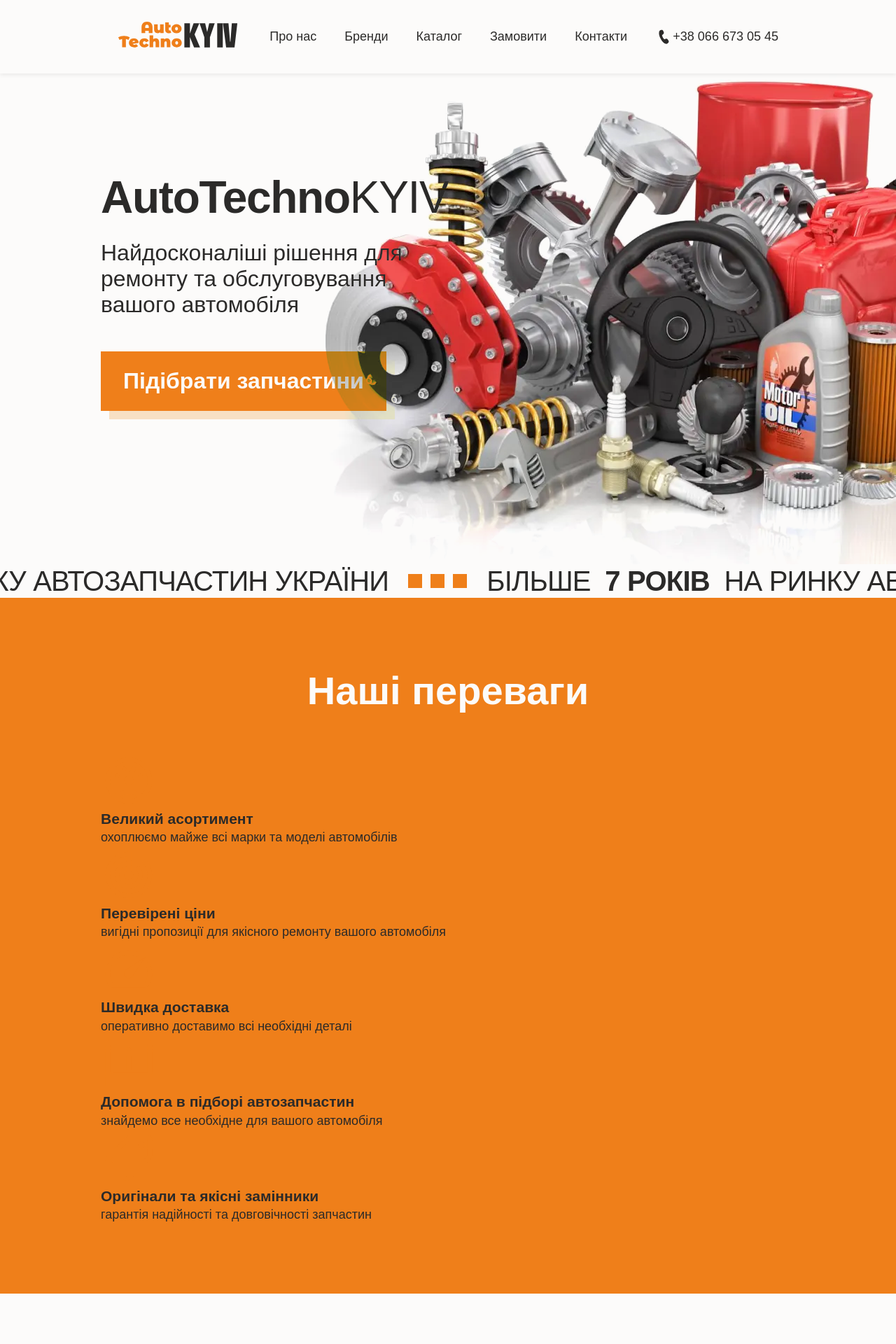
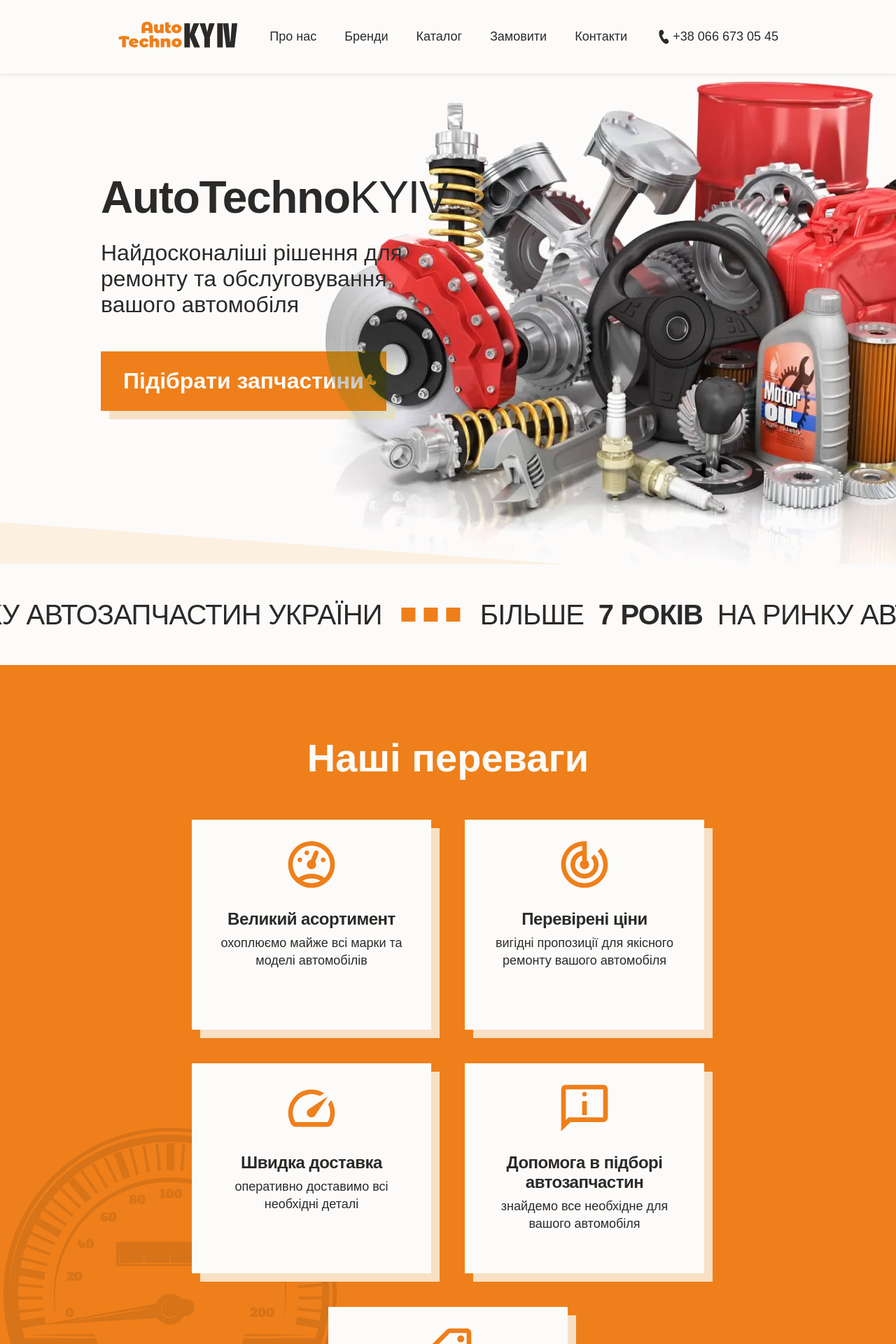
Before and after one commit to NastyaSavchenko/auto_techno, a React (Vite) app: page / in a window 1280 px wide. Shown: the top 1920 px of the page at 70% size. Built offline with nearby package versions, Linux system fonts and the light colour scheme; a web font is replaced by a local one.

Commit message:
add advantages styles

```diff
--- a/src/components/Advantages/Advantages.module.css
+++ b/src/components/Advantages/Advantages.module.css
@@ -1,3 +1,51 @@
 .advantages {
   background-color: var(--brand-accent);
+  position: relative;
 }
+
+.advantages::before {
+  content: '';
+  position: absolute;
+  left: 5px;
+  bottom: 180px;
+  width: 476px;
+  height: 476px;
+  opacity: 0.2;
+  mix-blend-mode: hard-light;
+  background: url('../../assets/img/bg/advBg.png') no-repeat center;
+}
+
+.advantagesList {
+  display: flex;
+  justify-content: center;
+  gap: 48px;
+  align-self: stretch;
+  flex-wrap: wrap;
+}
+
+.advantagesItem {
+  display: flex;
+  width: 342px;
+  height: 300px;
+  padding: 24px;
+  flex-direction: column;
+  align-items: center;
+  gap: 24px;
+
+  background: var(--white);
+  box-shadow: 12px 12px 0 0 var(--brand-orange);
+  z-index: 1;
+}
+
+.title {
+  text-align: center;
+  font-size: 24px;
+  font-weight: 600;
+  line-height: normal;
+  letter-spacing: -0.48px;
+  margin-bottom: 8px;
+}
+
+.text {
+  text-align: center;
+}
--- a/src/components/Advantages/AdvantagesCard.jsx
+++ b/src/components/Advantages/AdvantagesCard.jsx
@@ -1,11 +1,14 @@
+import s from './Advantages.module.css'
+
 const AdvantagesCard = ({ icon, text, title }) => {
   return (
-    <li>
+    <li className={s.advantagesItem}>
       <div>
         <img src={icon} alt={title} />
       </div>
       <div>
-        <h3>{title}</h3> <p>{text}</p>
+        <h3 className={s.title}>{title}</h3>
+        <p className={s.text}>{text}</p>
       </div>
     </li>
   )
--- a/src/components/Advantages/AdvantagesList.jsx
+++ b/src/components/Advantages/AdvantagesList.jsx
@@ -4,6 +4,8 @@ import icon2 from '../../assets/icons/icon2.svg'
 import icon3 from '../../assets/icons/icon3.svg'
 import icon4 from '../../assets/icons/icon4.svg'
 import icon5 from '../../assets/icons/icon5.svg'
+
+import s from './Advantages.module.css'
 
 const ITEMS = [
   {
@@ -40,7 +42,7 @@ const ITEMS = [
 
 const AdvantagesList = () => {
   return (
-    <ul>
+    <ul className={s.advantagesList}>
       {ITEMS.map((item) => (
         <AdvantagesCard
           key={item.id}
--- a/src/components/Hero/Hero.module.css
+++ b/src/components/Hero/Hero.module.css
@@ -12,6 +12,17 @@
   width: 1168px;
   height: 700px;
   background: url('../../assets/img/bg/HeroImg.webp') no-repeat;
+  mix-blend-mode: darken;
+}
+
+.hero::before {
+  content: '';
+  position: absolute;
+  left: -976px;
+  bottom: 0;
+  width: 1784px;
+  height: 128px;
+  background: url('../../assets/img/bg/LightYellowBg.png') no-repeat;
   mix-blend-mode: darken;
 }
 
--- a/src/components/MarqueeBanner/MarqueeBanner.module.css
+++ b/src/components/MarqueeBanner/MarqueeBanner.module.css
@@ -1,6 +1,7 @@
 .wrapper {
   display: flex;
   align-items: center;
+  padding: 48px 0;
 }
 
 .line {
```
Also changed, not shown: src/assets/img/bg/advBg.png (added).
